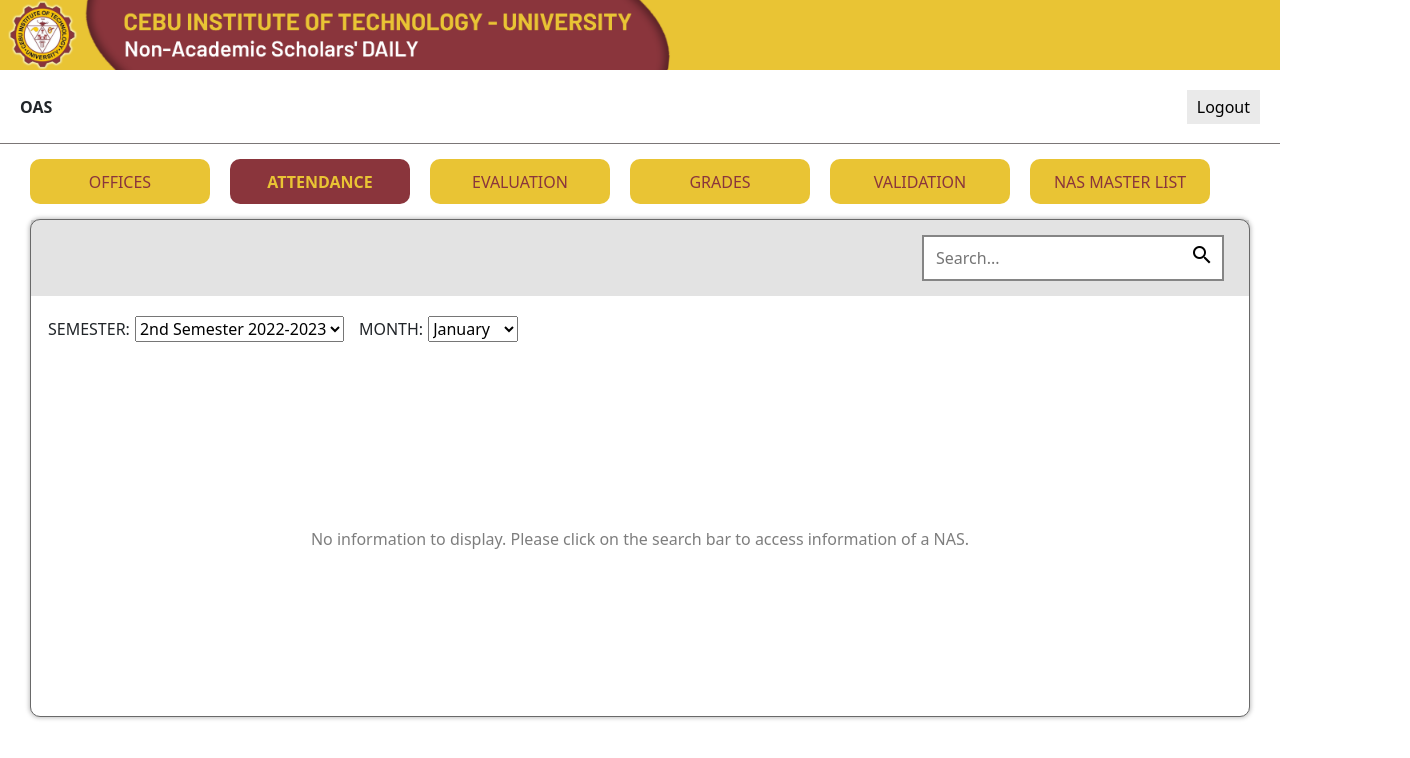
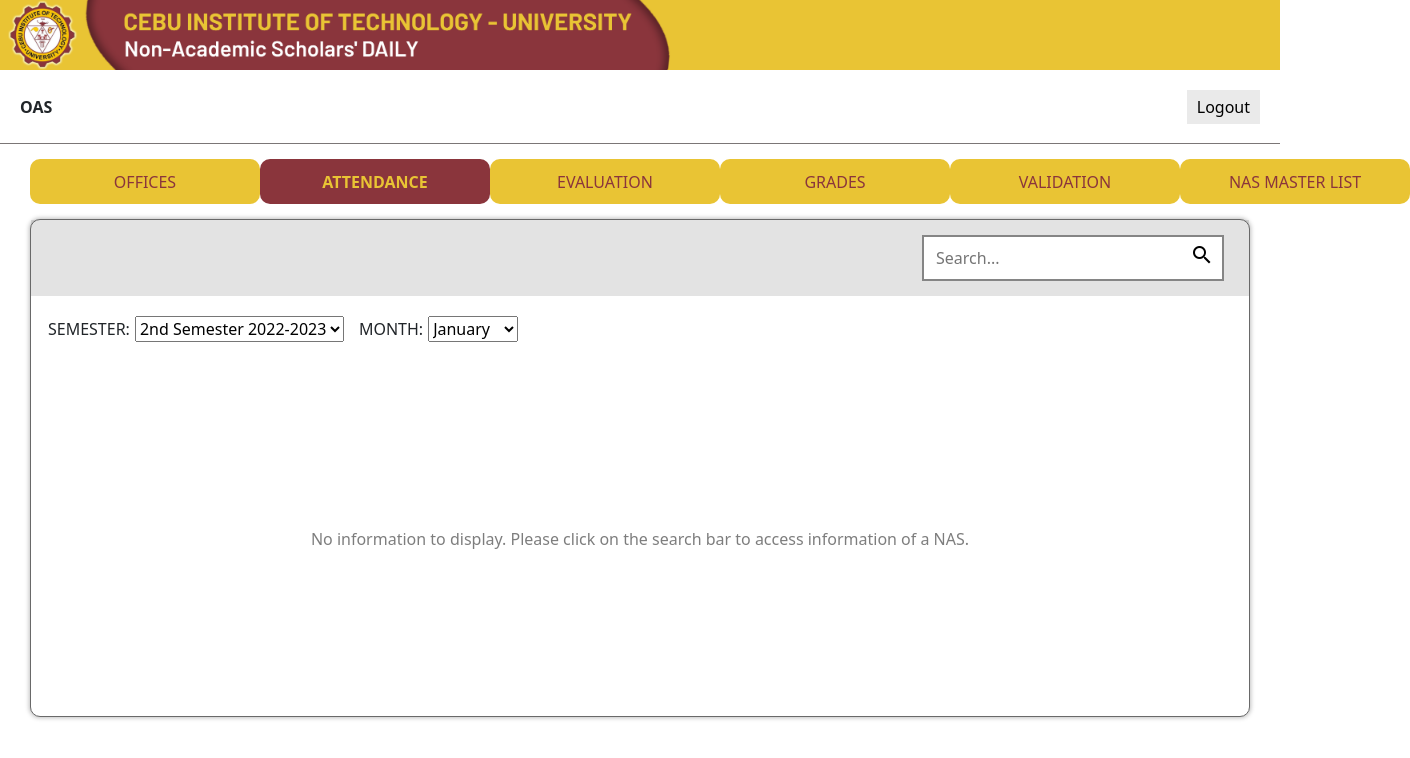
Before and after one commit to enriquezandre/NASDaily, a React (Create React App) app in the folder frontend/nasdaily-app/: page /OASAttendance in a window 1280 px wide. Shown: the top 758 px of the page, 1410 px wide, since content can reach past the window. Built offline with nearby package versions, Linux system fonts and the light colour scheme.

Commit message:
Edit Buttons

```diff
--- a/frontend/nasdaily-app/src/Components/Common/Buttons/ButtonStyle.css
+++ b/frontend/nasdaily-app/src/Components/Common/Buttons/ButtonStyle.css
@@ -3,10 +3,10 @@
     color: #8A353C;
     border: none;
     border-radius: 10px;
-    width: 180px;
+    width: 230px;
     height: 45px;
     text-transform: uppercase;
-    margin: 5px 10px;
+    margin: 5px auto;
 }
 
 .yellow-button:hover,
@@ -16,8 +16,8 @@
     font-weight: bold;
     border: none;
     border-radius: 10px;
-    width: 180px;
+    width: 230px;
     height: 45px;
     text-transform: uppercase;
-    margin: 5px 10px;
+    margin: 5px auto;
 }
--- a/frontend/nasdaily-app/src/Pages/OAS/OASAttendance.css
+++ b/frontend/nasdaily-app/src/Pages/OAS/OASAttendance.css
@@ -1,6 +1,7 @@
 .menuNav{
     display: flex;
-    margin: 10px 0px 10px 20px;
+    justify-content: space-between;
+    margin: 10px 30px;
 }
 
 .row{
```
